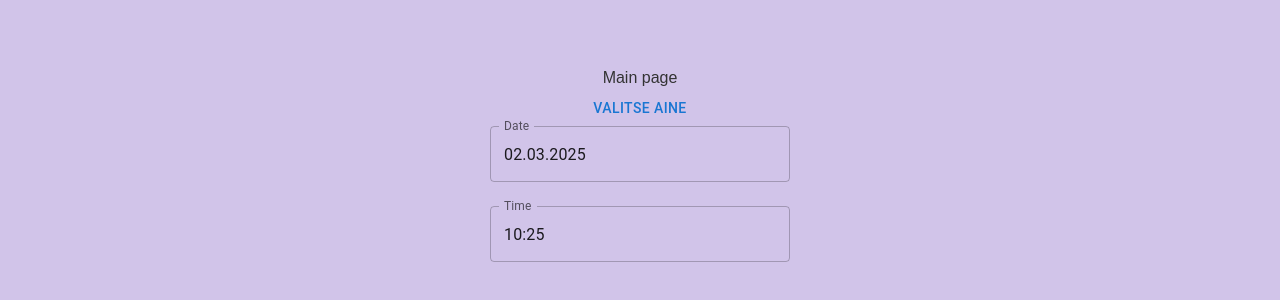
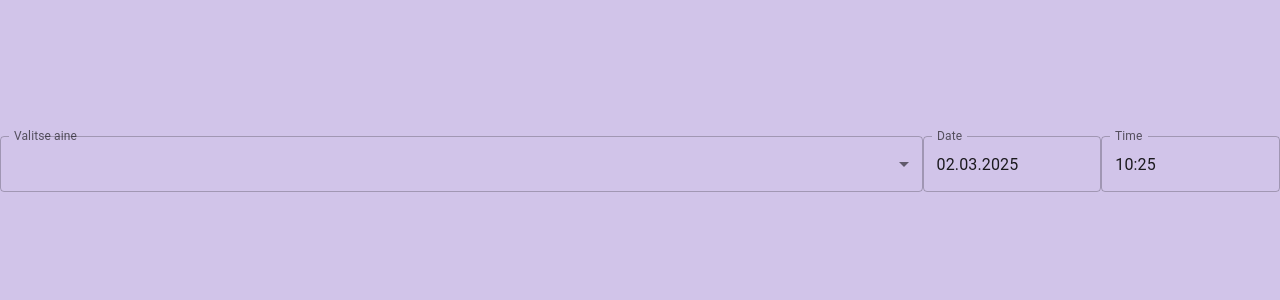
Before and after one commit to temevh/pikapu, a Next.js app in the folder frontend/: page /main in a window 1280 px wide. Shown: the part 236-536 px from the top of the page. Built offline with nearby package versions, Linux system fonts and the light colour scheme.

Commit message:
changed dropdown

```diff
--- a/frontend/app/main/components/datetimepicker.jsx
+++ b/frontend/app/main/components/datetimepicker.jsx
@@ -1,7 +1,6 @@
 import * as React from "react";
 import dayjs from "dayjs";
 import "dayjs/locale/fi";
-import Stack from "@mui/material/Stack";
 import { AdapterDayjs } from "@mui/x-date-pickers/AdapterDayjs";
 import { LocalizationProvider } from "@mui/x-date-pickers/LocalizationProvider";
 import { MobileDatePicker } from "@mui/x-date-pickers/MobileDatePicker";
@@ -27,7 +26,7 @@ const DateTimePicker = ({ selectedDate, setSelectedDate }) => {
 
   return (
     <LocalizationProvider dateAdapter={AdapterDayjs} adapterLocale={"fi"}>
-      <Stack spacing={3} sx={{ width: 300 }}>
+      <div className="flex flex-row">
         <MobileDatePicker
           label="Date"
           value={dayjs(selectedDate)}
@@ -38,7 +37,7 @@ const DateTimePicker = ({ selectedDate, setSelectedDate }) => {
           value={dayjs(selectedDate)}
           onChange={handleTimeChange}
         />
-      </Stack>
+      </div>
     </LocalizationProvider>
   );
 };
--- a/frontend/app/main/components/subjectdropdown.jsx
+++ b/frontend/app/main/components/subjectdropdown.jsx
@@ -1,5 +1,9 @@
 import { useState } from "react";
-import { Menu, MenuItem, Button } from "@mui/material";
+import Box from "@mui/material/Box";
+import InputLabel from "@mui/material/InputLabel";
+import MenuItem from "@mui/material/MenuItem";
+import FormControl from "@mui/material/FormControl";
+import Select from "@mui/material/Select";
 
 const SubjectDropdown = ({ selectedSubject, setSelectedSubject }) => {
   const subjects = ["Matikka", "Historia", "Biologia"];
@@ -7,28 +11,26 @@ const SubjectDropdown = ({ selectedSubject, setSelectedSubject }) => {
   const [value, setValue] = useState("Valitse aine");
   const open = Boolean(anchorEl);
 
-  const handleClick = (event) => {
-    setAnchorEl(event.currentTarget);
-  };
-
-  const handleClose = (subject) => {
-    if (subject) {
-      setValue(subject);
-      setSelectedSubject(subject);
-    }
-    setAnchorEl(null);
+  const handleChange = (event) => {
+    setValue(event.target.value);
   };
 
   return (
     <>
-      <Button onClick={handleClick}>{selectedSubject}</Button>
-      <Menu anchorEl={anchorEl} open={open} onClose={() => handleClose(null)}>
-        {subjects.map((subject) => (
-          <MenuItem key={subject} onClick={() => handleClose(subject)}>
-            {subject}
-          </MenuItem>
-        ))}
-      </Menu>
+      <FormControl fullWidth>
+        <InputLabel id="demo-simple-select-label">Valitse aine</InputLabel>
+        <Select
+          labelId="demo-simple-select-label"
+          id="demo-simple-select"
+          value={value}
+          label="Aine"
+          onChange={handleChange}
+        >
+          {subjects.map((subject) => {
+            return <MenuItem value={subject}>{subject}</MenuItem>;
+          })}
+        </Select>
+      </FormControl>
     </>
   );
 };
--- a/frontend/app/main/page.jsx
+++ b/frontend/app/main/page.jsx
@@ -12,8 +12,7 @@ const MainPage = () => {
   }, [selectedSubject, selectedDate]);
 
   return (
-    <div className="flex flex-col items-center justify-center min-h-screen">
-      <p>Main page</p>
+    <div className="flex flex-row items-center justify-center min-h-screen">
       <SubjectDropdown
         selectedSubject={selectedSubject}
         setSelectedSubject={setSelectedSubject}
```
